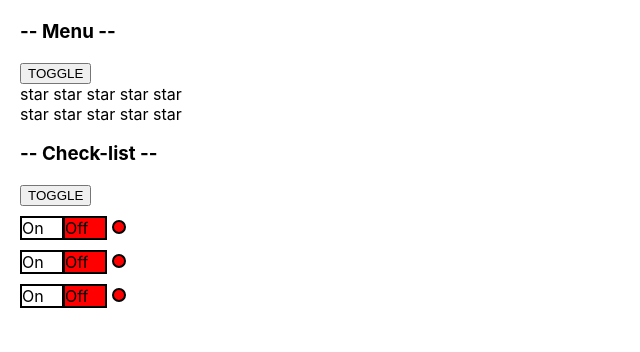
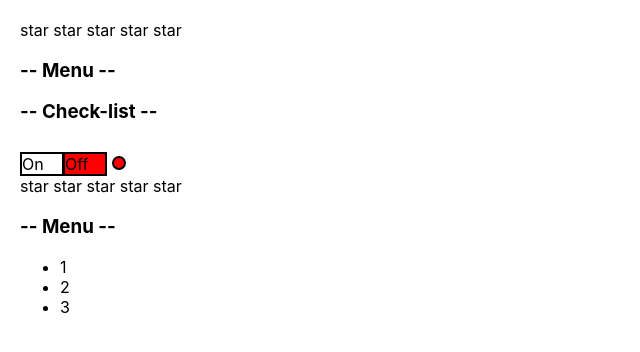
Before and after one commit to Artem-web-js/react-kabzda, a React (Create React App) app: page / in a window 1280 px wide. Shown: the top 352 px of the page, without its empty margins (0-640 px from the left). Built offline with nearby package versions, Linux system fonts and the light colour scheme.

Commit message:
Callback1_2

```diff
--- a/src/App.tsx
+++ b/src/App.tsx
@@ -1,12 +1,16 @@
-import React from 'react';
+import React, {useState} from 'react';
 import './App.css';
 import {Accordion} from "./components/Accordion/Accordion";
-import {Rating} from "./components/Rating/Rating";
+import {Rating, RatingValueType} from "./components/Rating/Rating";
 import OnOff from './components/OnOff/OnOff';
 import {UncontrolledAccordion} from "./components/UncontrolledAccordion/UncontrolledAccordion";
 import {UncontrolledRating} from "./components/UncontrolledRating/UncontrolledRating";
 
 function App() {
+
+    let [ratingValue, setRatingValue] = useState<RatingValueType>(0);
+    let [accordionCollapsed, setAccordionCollapsed] = useState<boolean>(false);
+
     return (
         <div className="App">
             {/*<PageTitle title="This is APP component"/>
@@ -20,13 +24,12 @@
             <Rating value={3}/>
             <Rating value={4}/>
             <Rating value={5}/>*/}
+            <Rating value={ratingValue} onClick={setRatingValue}/>
             <UncontrolledAccordion titleValue="Menu"/>
-            <UncontrolledRating/>
-            <UncontrolledRating/>
             <UncontrolledAccordion titleValue="Check-list"/>
             <OnOff/>
-            <OnOff/>
-            <OnOff/>
+            <UncontrolledRating/>
+            <Accordion titleValue="Menu" collapsed={accordionCollapsed} onClick={setAccordionCollapsed}/>
         </div>
     );
 }
--- a/src/components/Accordion/Accordion.tsx
+++ b/src/components/Accordion/Accordion.tsx
@@ -3,23 +3,26 @@
 type AccordionType = {
     titleValue: string
     collapsed: boolean
+    onClick: (collapsed: boolean) => void
 }
 
 type AccordionTitleType = {
     title: string
+    onClick: (collapsed: boolean) => void
+    collapsed: boolean
 }
 
 export function Accordion(props: AccordionType) {
     return (
         <div>
-            <AccordionTitle title={props.titleValue}/>
+            <AccordionTitle title={props.titleValue} onClick={props.onClick}/>
             {!props.collapsed && <AccordionBody/>}
         </div>
     )
 }
 
 function AccordionTitle(props: AccordionTitleType) {
-    return <h3>-- {props.title} --</h3>
+    return <h3 onClick={() => {props.onClick(props.collapsed)}}>-- {props.title} --</h3>
 }
 
 function AccordionBody() {
--- a/src/components/Rating/Rating.tsx
+++ b/src/components/Rating/Rating.tsx
@@ -2,29 +2,31 @@
 
 type StarType = {
     selected: boolean
+    onClick: (value: RatingValueType) => void
+    value:  1 | 2 | 3 | 4 | 5
 }
 
+export type RatingValueType = 0 | 1 | 2 | 3 | 4 | 5
+
 type RatingType = {
-    value: number
+    value: RatingValueType
+    onClick: (value: RatingValueType) => void
 }
 
 export function Rating(props: RatingType) {
     return (
         <div>
-            <Star selected={props.value > 0}/>
-            <Star selected={props.value > 1}/>
-            <Star selected={props.value > 2}/>
-            <Star selected={props.value > 3}/>
-            <Star selected={props.value > 4}/>
+            <Star selected={props.value > 0} onClick={props.onClick} value={1}/>
+            <Star selected={props.value > 1} onClick={props.onClick} value={2}/>
+            <Star selected={props.value > 2} onClick={props.onClick} value={3}/>
+            <Star selected={props.value > 3} onClick={props.onClick} value={4}/>
+            <Star selected={props.value > 4} onClick={props.onClick} value={5}/>
         </div>
     )
 }
 
 function Star(props: StarType) {
-    if (props.selected === true) {
-        return <span><b>star </b></span>
-    } else {
-        return <span>star </span>
-    }
-
+    return <span onClick={() => {props.onClick(props.value)}}>
+        {props.selected === true ? <b>star </b> : "star "}
+    </span>
 }
--- a/src/components/UncontrolledAccordion/UncontrolledAccordion.tsx
+++ b/src/components/UncontrolledAccordion/UncontrolledAccordion.tsx
@@ -7,21 +7,21 @@
 
 type AccordionTitleType = {
     title: string
+    onClick: () => void
 }
 
 export function UncontrolledAccordion(props: AccordionType) {
     let [collapsed, setCollapsed] = useState(true);
     return (
         <div>
-            <AccordionTitle title={props.titleValue}/>
-            <button onClick={() => {setCollapsed(!collapsed)}}>TOGGLE</button>
+            <AccordionTitle title={props.titleValue} onClick={() => {setCollapsed(!collapsed)}}/>
             {!collapsed && <AccordionBody/>}
         </div>
     )
 }
 
 function AccordionTitle(props: AccordionTitleType) {
-    return <h3>-- {props.title} --</h3>
+    return <h3 onClick={() => {props.onClick()}}>-- {props.title} --</h3>
 }
 
 function AccordionBody() {
--- a/src/components/UncontrolledRating/UncontrolledRating.tsx
+++ b/src/components/UncontrolledRating/UncontrolledRating.tsx
@@ -2,8 +2,7 @@
 
 type StarType = {
     selected: boolean
-    value: 1 | 2 | 3 | 4 | 5
-    setValue: (value: 1 | 2 | 3 | 4 | 5) => void
+    setValue: () => void
 }
 
 type RatingType = {
@@ -14,13 +13,17 @@
     let [value, setValue] = useState(0);
     return (
         <div>
-            <Star selected={value > 0} setValue={setValue} value={1}/>
-            <Star selected={value > 1} setValue={setValue} value={2}/>
-            <Star selected={value > 2} setValue={setValue} value={3}/>
-            <Star selected={value > 3} setValue={setValue} value={4}/>
-            <Star selected={value > 4} setValue={setValue} value={5}/>
+            <Star selected={value > 0} setValue={() => {setValue(1)}}/>
+            <Star selected={value > 1} setValue={() => {setValue(2)}}/>
+            <Star selected={value > 2} setValue={() => {setValue(3)}}/>
+            <Star selected={value > 3} setValue={() => {setValue(4)}}/>
+            <Star selected={value > 4} setValue={() => {setValue(5)}}/>
         </div>
     )
 }
 
-const Star = (props: StarType) => <span onClick={() => {props.setValue(props.value)}}>{props.selected ? <b>star </b> : "star "}</span>
+const Star = (props: StarType) => {
+    return <span onClick={() => {props.setValue()}}>
+        {props.selected ? <b>star </b> : "star "}
+    </span>
+}
```
